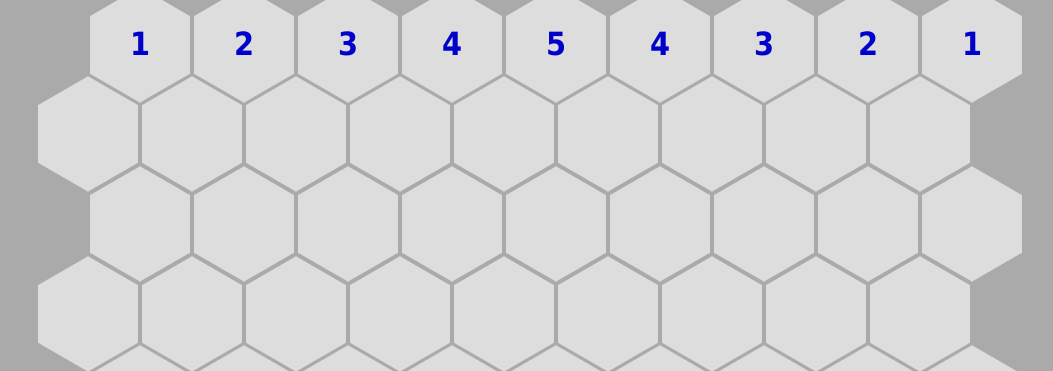
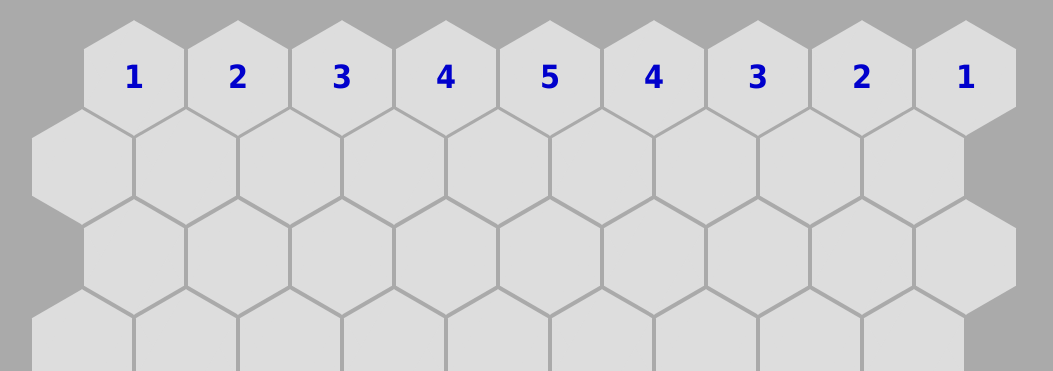
Before and after one commit to skotz/chase-js, a plain HTML site: page index.html in a window 1280 px wide. Shown: the top 371 px of the page, without its empty margins (114-1167 px from the left). Drawn offline with Linux system fonts and the light colour scheme.

Commit message:
Updated UI

```diff
--- a/chase.ui.css
+++ b/chase.ui.css
@@ -96,19 +96,12 @@ body
 
 .hex-board
 {
-	position: absolute;
-	left: 50%;
-	top: 50%;
-	margin: -420px 0 0 -495px;
-	display: inline-block;
-	width: 1000px;
+	margin: 20px auto;
+	display: block;
+	width: 1002px;
 	height: 850px;
-	padding-left: 7px;
-	padding-top: 7px;
+	padding: 0 7px;
 	box-sizing: border-box;
-	border-radius: 8px;
-	/*background-color: #EEE;*/
-	/*box-shadow: 0 0 100px rgba(0, 0, 0, 0.5);*/
 }
 
 .hex-board *
@@ -155,7 +148,6 @@ body
 }
 
 /* Menu */
-
 
 .hex-menu
 {
```
Also changed, not shown: chase.ui.js (+14 -8 lines).
